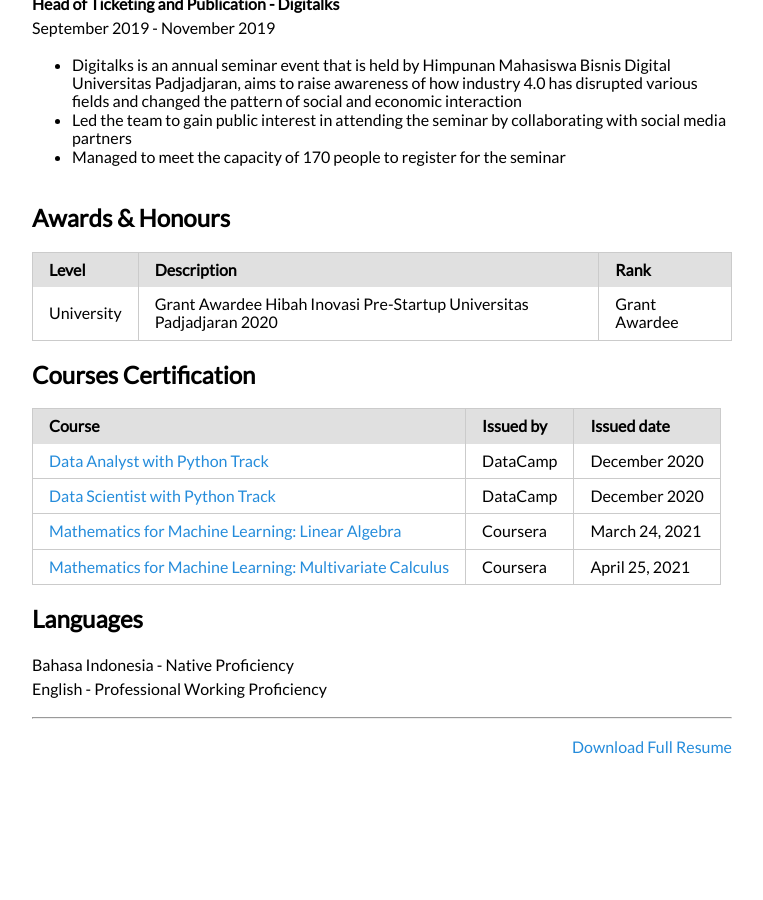
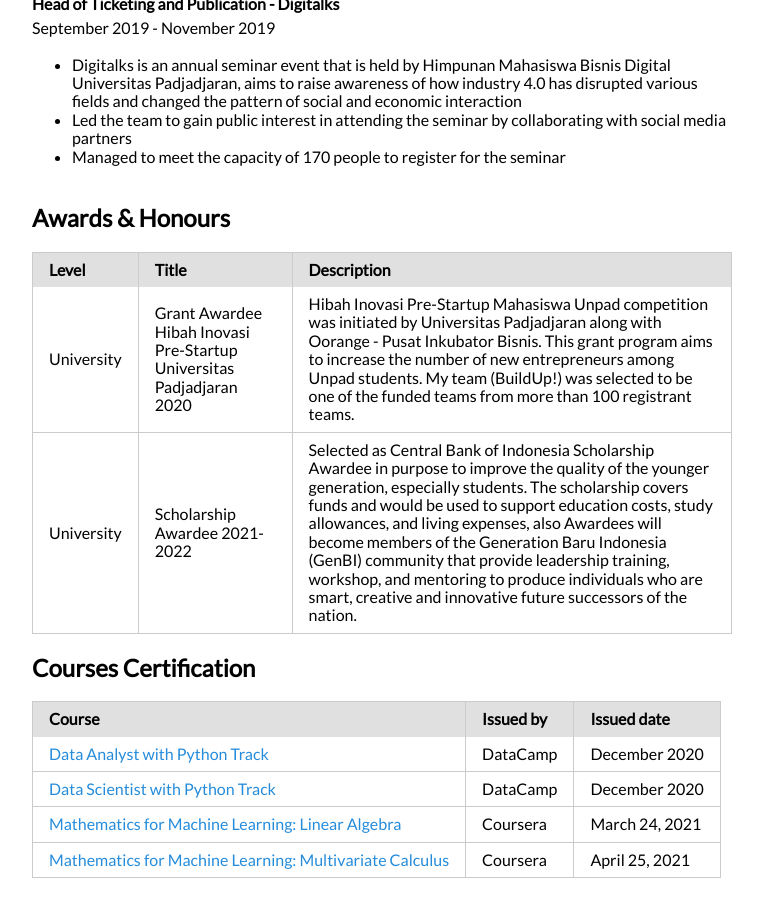
Before and after one commit to imfery/imfery.github.io, a Jekyll site: the page built from resume.md, in a window 1280 px wide and 900 px high, scrolled down 1559 px. Shown: the whole window, without its empty margins (258-1021 px from the left). Built offline with Jekyll 4.4.1, drawn with Linux system fonts in a browser that asks for light colours; nearby versions of some CDN libraries; before the commit the page ends 2354 px from its top, so only the background shows below that.

Commit message:
update resume

```diff
--- a/resume.md
+++ b/resume.md
@@ -75,15 +75,21 @@ September 2019 - November 2019
     <thead>
         <tr>
             <th>Level</th>
+            <th>Title</th>
             <th>Description</th>
-            <th>Rank</th>
         </tr>
     </thead>
 
 <tr>
     <td>University</td>
     <td>Grant Awardee Hibah Inovasi Pre-Startup Universitas Padjadjaran 2020</td>
-    <td>Grant Awardee</td>
+    <td>Hibah Inovasi Pre-Startup Mahasiswa Unpad competition was initiated by Universitas Padjadjaran along with Oorange - Pusat Inkubator Bisnis. This grant program aims to increase the number of new entrepreneurs among Unpad students. My team (BuildUp!) was selected to be one of the funded teams from more than 100 registrant teams.</td>
+</tr>
+
+<tr>
+    <td>University</td>
+    <td>Scholarship Awardee 2021-2022</td>
+    <td>Selected as Central Bank of Indonesia Scholarship Awardee in purpose to improve the quality of the younger generation, especially students. The scholarship covers funds and would be used to support education costs, study allowances, and living expenses, also Awardees will become members of the Generation Baru Indonesia (GenBI) community that provide leadership training, workshop, and mentoring to produce individuals who are smart, creative and innovative future successors of the nation.</td>
 </tr>
 </table>
 
```
